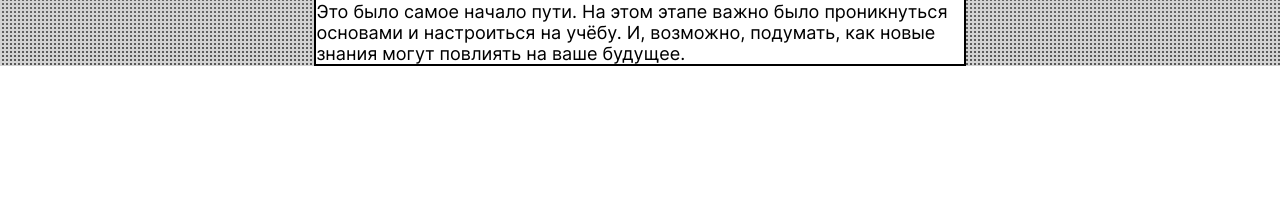
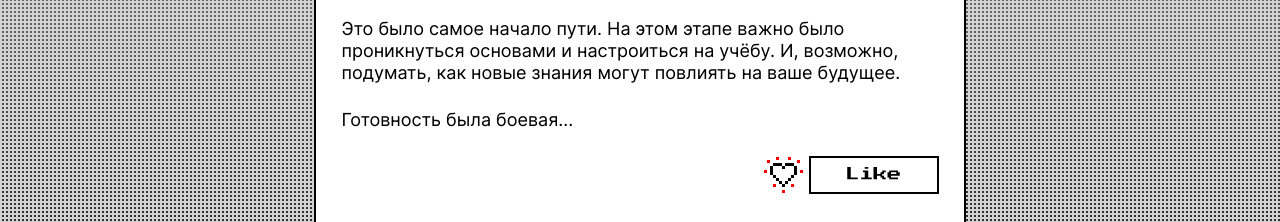
Before and after one commit to Awakefun/zakrivayuschiy-teg-f, a plain HTML site: page index.html in a window 1280 px wide. Shown: the part 1299-1521 px from the top of the page. Before the commit the page ends 1365 px from the top, so only its background shows below. Drawn offline with Linux system fonts and the light colour scheme.

Commit message:
new vers

```diff
--- a/index.html
+++ b/index.html
@@ -21,8 +21,41 @@
     <main>
       <article class="card">
         <h1 class="card-title">Фритрек и нулевой спринт: Подготовка к работе</h1>
-        <img  class="card-image" src="./images/bus.png" alt="Автобус">
+        <img  class="card-image" src="./images/Cat Meme GIF.gif" alt="Кот в каске">
         <p class="card-text">Это было самое начало пути. На этом этапе важно было проникнуться основами и настроиться на учёбу. И, возможно, подумать, как новые знания могут повлиять на ваше будущее.</p>
+        <p class="card-text">Готовность была боевая...</p>
+        <div class="card__like_block">
+          <button class="card__icon-button">
+            <svg
+              class="like-icon"
+              width="39"
+              height="36"
+              viewBox="0 0 39 36"
+              fill="none"
+              xmlns="http://www.w3.org/2000/svg">
+              <g class="heart">
+                <path
+                  class="main-body"
+                  d="M12 9H9V12H12V9ZM15 12H12V15H15V12ZM18 9H15V12H18V9ZM12 15H9V18H12V15ZM15 15H12V18H15V15ZM15 18H12V21H15V18ZM18 12H15V15H18V12ZM18 21H15V24H18V21ZM18 18H15V21H18V18ZM27 9H30V12H27V9ZM24 9H27V12H24V9ZM27 12H30V15H27V12ZM24 12H27V15H24V12ZM21 9H24V12H21V9ZM27 15H30V18H27V15ZM24 15H27V18H24V15ZM24 18H27V21H24V18ZM21 12H24V15H21V12ZM21 21H24V24H21V21ZM21 18H24V21H21V18ZM21 21H18V24H21V21ZM21 24H18V27H21V24Z"
+                  fill="transparent"/>
+                <path
+                  class="core"
+                  d="M18 15H15V18H18V15ZM21 15H24V18H21V15ZM21 15H18V18H21V15ZM21 12H18V15H21V12ZM21 18H18V21H21V18Z"
+                  fill="transparent"/>
+                <path
+                  class="contour"
+                  d="M12 6H9V9H12V6ZM15 6H12V9H15V6ZM9 9H6V12H9V9ZM9 12H6V15H9V12ZM9 15H6V18H9V15ZM18 6H15V9H18V6ZM12 18H9V21H12V18ZM15 21H12V24H15V21ZM18 24H15V27H18V24ZM27 6H30V9H27V6ZM24 6H27V9H24V6ZM30 9H33V12H30V9ZM30 12H33V15H30V12ZM30 15H33V18H30V15ZM21 6H24V9H21V6ZM27 18H30V21H27V18ZM24 21H27V24H24V21ZM21 24H24V27H21V24ZM21 27H18V30H21V27ZM21 9H18V12H21V9Z"
+                  fill="var(--heart-contour-color)"/>
+              </g>
+              <path
+                class="sparks"
+                d="M36 13H39V16H36V13ZM27 27H30V30H27V27ZM18 33H21V36H18V33ZM9 27H12V30H9V27ZM24 0H27V3H24V0ZM33 3H36V6H33V3ZM3 3H6V6H3V3ZM12 0H15V3H12V0ZM0 13H3V16H0V13Z"
+                fill="var(--sparks-fill-color)"/>
+            </svg>
+          </button>
+          <button type="button" class="card__like-button">
+            <span class="button__text">like</span>
+        </div>
       </article>
     </main>
     <script src="./scripts/like.js"></script>
--- a/styles/style.css
+++ b/styles/style.css
@@ -58,4 +58,43 @@
  .card-text {
   font-weight: var(--font-weight-main);
   font-size: var(--card-font-size);
+  padding: 25px;
+  line-height: 22px
  }
+
+ .card-text:not(:first-of-type) {
+    padding-top: 0;
+  }
+
+ .card-image {
+  display: block;
+  min-height: 696px;
+  width: 100%;
+  height: 100%;
+ }
+
+ .card__like_block {
+  display: flex;
+  justify-content: end;
+  padding: 0 25px 25px 0;
+ }
+
+ .card__icon-button {
+  border: none;
+  background-color: transparent;
+ }
+
+ .card__like-button {
+  font-size: var(--button-font-size);
+  background-color: transparent;
+  border: 2px solid var(--button-like-color);
+  min-block-size: 38px;
+  min-inline-size: 130px;
+  height: min-content;
+ }
+
+ .button__text {
+  font-family: var(--font-family-accent), sans-serif;
+  font-size: var(--button-font-size);
+  text-transform: capitalize;
+ }
--- a/styles/variables.css
+++ b/styles/variables.css
@@ -12,4 +12,8 @@
   --header-title-size: clamp(3.0625rem, 2.7104rem + 1.5023vw, 4.0625rem);
   --header-text-size: clamp(0.875rem, 0.6769rem + 0.8451vw, 1.4375rem);
   --card-font-size: 18px;
+  --button-font-size: 14px;
+  --heart-contour-color: #000;
+  --sparks-fill-color: red;
+  --button-like-color: #000;
 }
```
Also changed, not shown: 2 other files.
